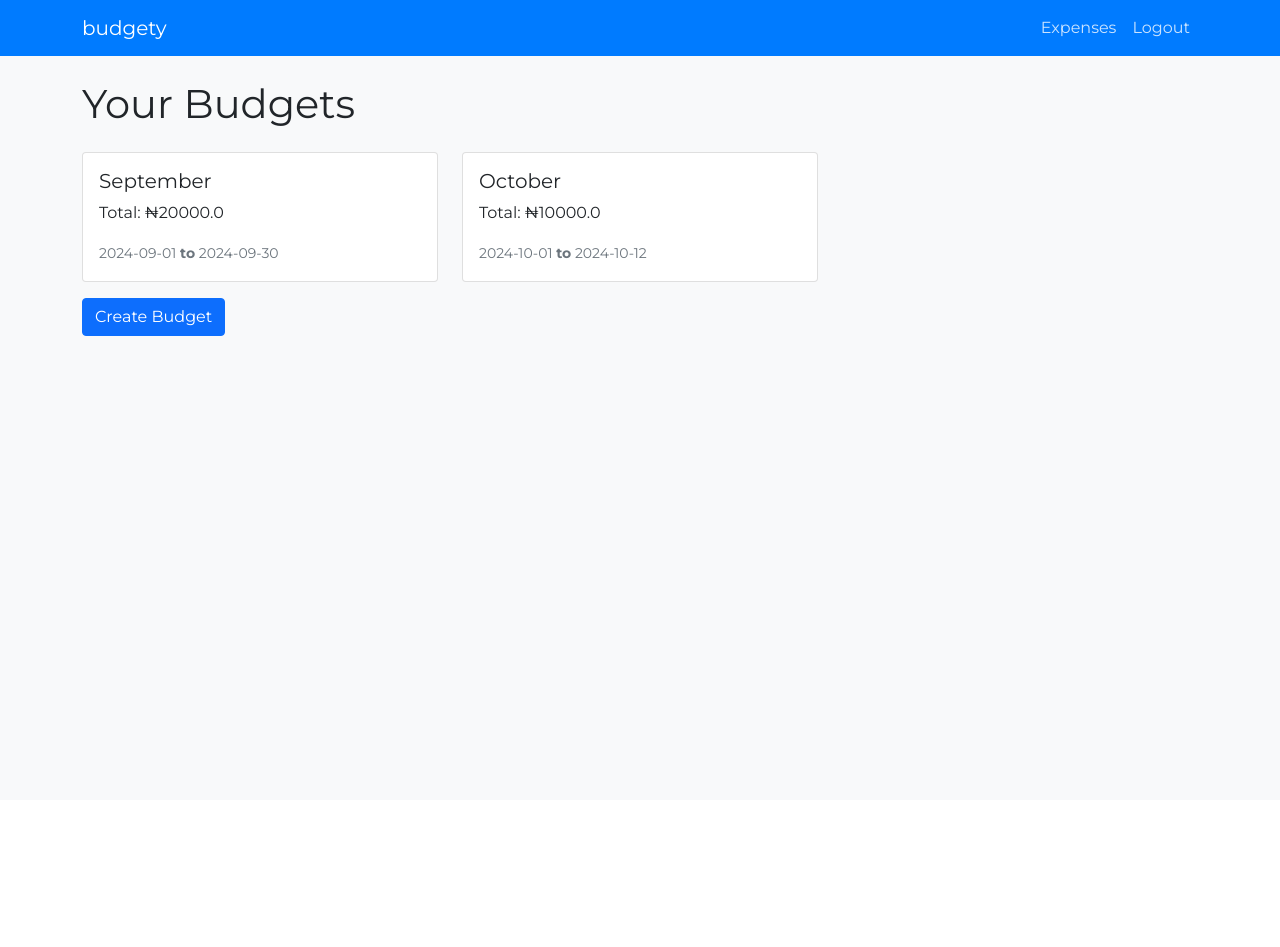
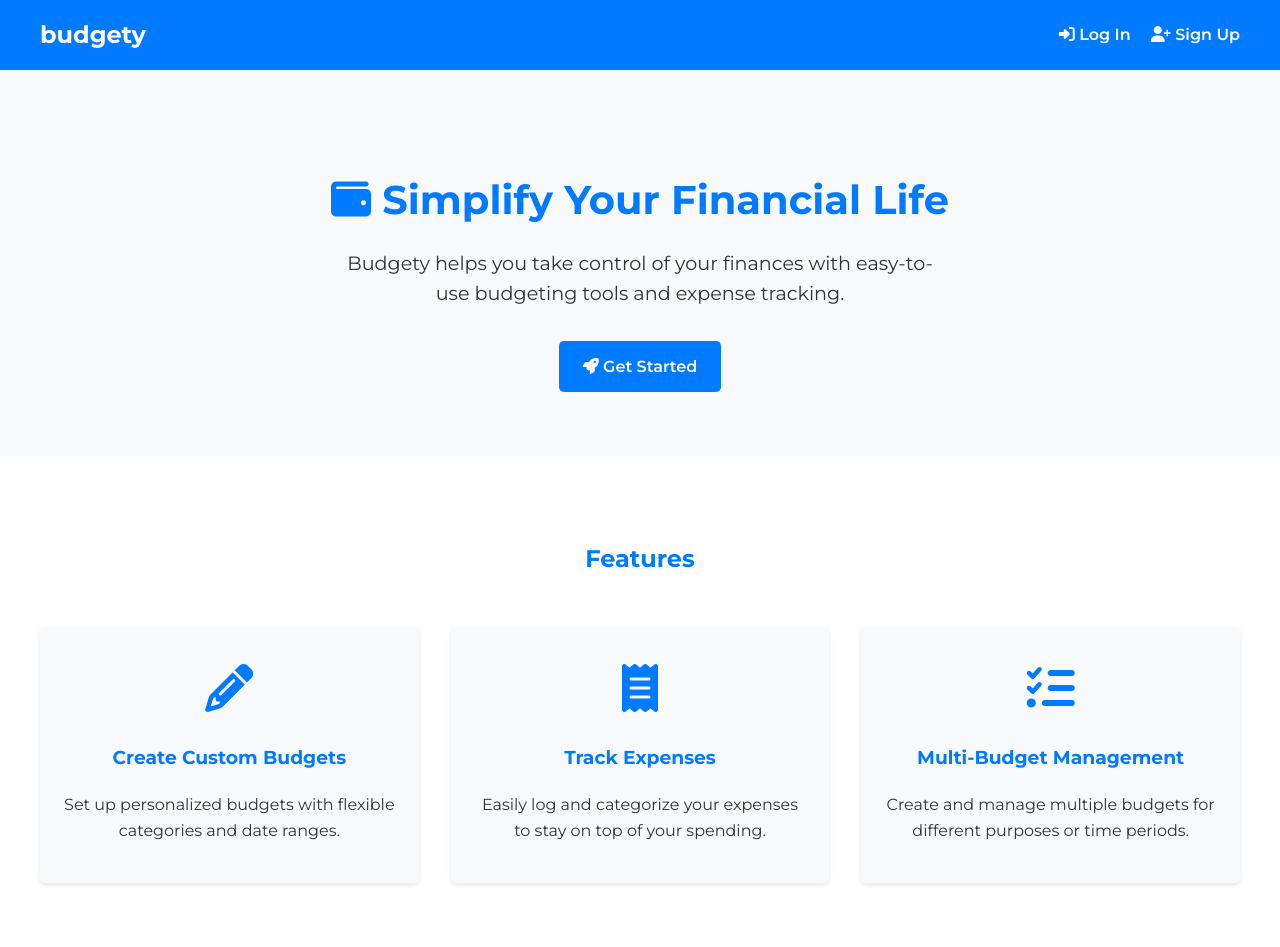
Before and after one commit to psycode99/budgety, a Flask app: page / in a window 1280 px wide. Before the commit the page ends 336 px from the top, so only its background shows below. Run offline with Flask 3, Linux system fonts and the light colour scheme; a user stored in the database is signed in.

Commit message:
intial commit

```diff
--- a/server.py
+++ b/server.py
@@ -3,6 +3,7 @@ from flask_sqlalchemy import SQLAlchemy
 from flask_login import LoginManager, UserMixin, login_user, login_required, logout_user, current_user
 from werkzeug.security import generate_password_hash, check_password_hash
 from datetime import datetime
+from sqlalchemy import desc
 
 app = Flask(__name__)
 app.config['SECRET_KEY'] = 'your_secret_key'
@@ -49,6 +50,12 @@ with app.app_context():
 def load_user(user_id):
     return User.query.get(int(user_id))
 
+
+@app.route('/')
+def home():
+    return render_template('home.html')
+
+
 @app.route('/signup', methods=['GET', 'POST'])
 def signup():
     if request.method == 'POST':
@@ -90,12 +97,12 @@ def login():
 @login_required
 def logout():
     logout_user()
-    return redirect(url_for('login'))
+    return redirect(url_for('home'))
 
-@app.route('/')
+@app.route('/dashboard')
 @login_required
 def dashboard():
-    budgets = Budget.query.filter_by(user_id=current_user.id).all()
+    budgets = Budget.query.filter_by(user_id=current_user.id).order_by(desc(Budget.id)).all()
     return render_template('budget.html', budgets=budgets)
 
 
@@ -181,7 +188,7 @@ def add_expense():
 
     categories = Category.query.join(Budget).filter(Budget.user_id == current_user.id).all()
     budgets = Budget.query.filter_by(user_id=current_user.id).all()
-    expenses = Expense.query.join(Category).join(Budget).filter(Budget.user_id == current_user.id).all()
+    expenses = Expense.query.join(Category).join(Budget).filter(Budget.user_id == current_user.id).order_by(desc(Expense.id)).all()
 
     return render_template('add_expense.html', categories=categories, budgets=budgets, expenses=expenses)
 
--- a/templates/add_expense.html
+++ b/templates/add_expense.html
@@ -53,7 +53,7 @@
             <div class="collapse navbar-collapse" id="navbarNav">
                 <ul class="navbar-nav ms-auto">
                     <li class="nav-item">
-                        <a class="nav-link" href="{{url_for('dashboard')}}">Home</a>
+                        <a class="nav-link" href="{{url_for('dashboard')}}">Dashboard</a>
                     </li>
                     <li class="nav-item">
                         <a class="nav-link" href="{{url_for('logout')}}">Logout</a>
--- /dev/null
+++ b/templates/home.html
@@ -0,0 +1,158 @@
+<!DOCTYPE html>
+<html lang="en">
+<head>
+    <meta charset="UTF-8">
+    <meta name="viewport" content="width=device-width, initial-scale=1.0">
+    <title>Budgety - Simplify Your Financial Life</title>
+    <link href="https://fonts.googleapis.com/css2?family=Montserrat:wght@300;400;600;700&display=swap" rel="stylesheet">
+    <link rel="stylesheet" href="https://cdnjs.cloudflare.com/ajax/libs/font-awesome/6.4.0/css/all.min.css">
+    <style>
+        body, html {
+            margin: 0;
+            padding: 0;
+            font-family: 'Montserrat', sans-serif;
+            line-height: 1.6;
+            color: #333;
+            height: 100%;
+        }
+        .container {
+            max-width: 1200px;
+            margin: 0 auto;
+            padding: 0 20px;
+        }
+        nav {
+            background-color: #007bff;
+            padding: 1rem 0;
+        }
+        nav .container {
+            display: flex;
+            justify-content: space-between;
+            align-items: center;
+        }
+        .logo {
+            font-size: 1.5rem;
+            font-weight: 700;
+            color: white;
+            text-decoration: none;
+        }
+        .nav-links a {
+            color: white;
+            text-decoration: none;
+            margin-left: 1rem;
+            font-weight: 600;
+        }
+        .hero {
+            background-color: #f8f9fa;
+            padding: 4rem 0;
+            text-align: center;
+        }
+        h1 {
+            font-size: 2.5rem;
+            margin-bottom: 1rem;
+            color: #007bff;
+        }
+        .hero p {
+            font-size: 1.2rem;
+            max-width: 600px;
+            margin: 0 auto 2rem;
+        }
+        .cta-button {
+            display: inline-block;
+            background-color: #007bff;
+            color: white;
+            padding: 0.8rem 1.5rem;
+            border-radius: 5px;
+            text-decoration: none;
+            font-weight: 600;
+            transition: background-color 0.3s ease;
+        }
+        .cta-button:hover {
+            background-color: #0056b3;
+        }
+        .features {
+            padding: 4rem 0;
+        }
+        .features h2 {
+            text-align: center;
+            margin-bottom: 3rem;
+            color: #007bff;
+        }
+        .feature-grid {
+            display: grid;
+            grid-template-columns: repeat(auto-fit, minmax(250px, 1fr));
+            gap: 2rem;
+        }
+        .feature {
+            text-align: center;
+            padding: 1.5rem;
+            background-color: #f8f9fa;
+            border-radius: 5px;
+            box-shadow: 0 2px 5px rgba(0,0,0,0.1);
+        }
+        .feature h3 {
+            margin-top: 0;
+            color: #007bff;
+        }
+        .feature-icon {
+            font-size: 3rem;
+            color: #007bff;
+            margin-bottom: 1rem;
+        }
+    </style>
+</head>
+<body>
+    <nav>
+        <div class="container">
+            <a href="#" class="logo">budgety</a>
+            <div class="nav-links">
+                <a href="{{url_for('login')}}"><i class="fas fa-sign-in-alt"></i> Log In</a>
+                <a href="{{url_for('signup')}}"><i class="fas fa-user-plus"></i> Sign Up</a>
+            </div>
+        </div>
+    </nav>
+
+    <section class="hero">
+        <div class="container">
+            <h1><i class="fas fa-wallet"></i> Simplify Your Financial Life</h1>
+            <p>Budgety helps you take control of your finances with easy-to-use budgeting tools and expense tracking.</p>
+            <a href="{{url_for('signup')}}" class="cta-button"><i class="fas fa-rocket"></i> Get Started</a>
+        </div>
+    </section>
+
+    <section class="features">
+        <div class="container">
+            <h2>Features</h2>
+            <div class="feature-grid">
+                <div class="feature">
+                    <div class="feature-icon">
+                        <i class="fas fa-pencil-alt"></i>
+                    </div>
+                    <h3>Create Custom Budgets</h3>
+                    <p>Set up personalized budgets with flexible categories and date ranges.</p>
+                </div>
+                <div class="feature">
+                    <div class="feature-icon">
+                        <i class="fas fa-receipt"></i>
+                    </div>
+                    <h3>Track Expenses</h3>
+                    <p>Easily log and categorize your expenses to stay on top of your spending.</p>
+                </div>
+                <!-- <div class="feature">
+                    <div class="feature-icon">
+                        <i class="fas fa-chart-pie"></i>
+                    </div>
+                    <h3>Visual Reports</h3>
+                    <p>Get insights into your financial habits with clear, easy-to-understand visualizations.</p>
+                </div> -->
+                <div class="feature">
+                    <div class="feature-icon">
+                        <i class="fas fa-tasks"></i>
+                    </div>
+                    <h3>Multi-Budget Management</h3>
+                    <p>Create and manage multiple budgets for different purposes or time periods.</p>
+                </div>
+            </div>
+        </div>
+    </section>
+</body>
+</html>
```
Also changed, not shown: instance/expense_tracker.db.
